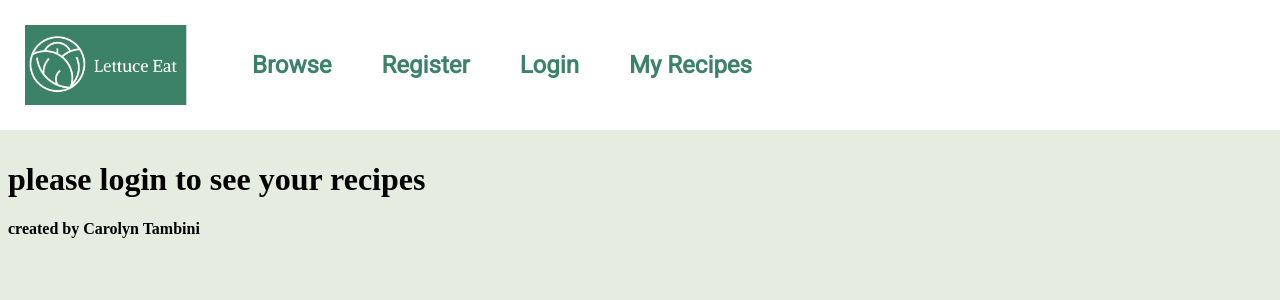
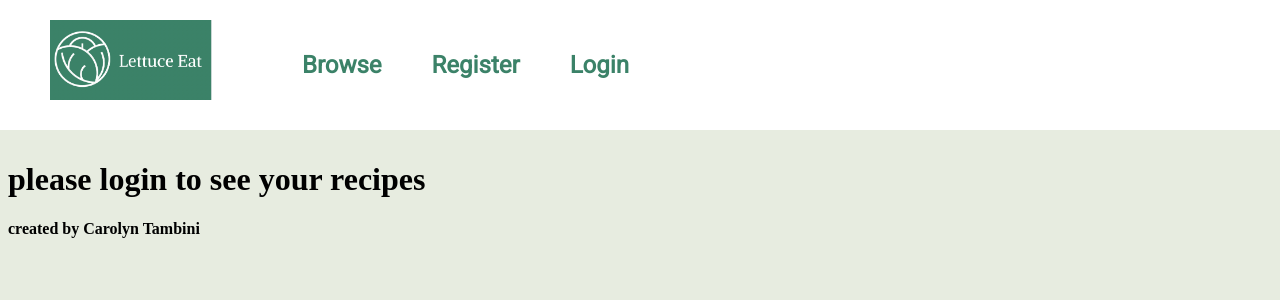
Before and after one commit to Tambini/project4, a React (Create React App) app in the folder FE/client/: page /recipes/update in a window 1280 px wide. Shown: the top 300 px of the page. Built offline with nearby package versions, Linux system fonts and the light colour scheme.

Commit message:
updated header and footer

```diff
--- a/FE/client/src/components/Header.js
+++ b/FE/client/src/components/Header.js
@@ -1,23 +1,37 @@
-import React from 'react'
-import { Link } from 'react-router-dom';
-import logo from '../images/logo.png'
+import React from "react";
+import { Link, withRouter } from "react-router-dom";
+import logo from "../images/logo.png";
 
-const Header = (props) => {
+const Header = props => {
+  console.log(localStorage);
   return (
     <div>
-
       <nav>
-        <img src={logo} />
+        <Link to="/">
+          <img src={logo} />
+        </Link>
         <ul>
-          <Link to="/recipes"><li> Browse</li> </Link>
+          <Link to="/recipes">
+            <li> Browse</li>{" "}
+          </Link>
           {/* <Link to="/categories"> <li>Categories</li></Link> */}
-          <Link to="/register"> <li>Register</li></Link>
-          <Link to="/login"> <li>Login</li></Link>
-          <Link to="/user/recipes"><li> My Recipes</li> </Link>
+          <Link to="/register">
+            {" "}
+            <li>Register</li>
+          </Link>
+          <Link to="/login">
+            {" "}
+            <li>Login</li>
+          </Link>
+          {localStorage.getItem("id") && (
+            <Link to="/user_recipes">
+              <li> My Recipes</li>{" "}
+            </Link>
+          )}
         </ul>
       </nav>
     </div>
-  )
-}
+  );
+};
 
-export default Header
+export default withRouter(Header);
```
Also changed, not shown: FE/client/src/components/Footer.js (+7 -9 lines).
